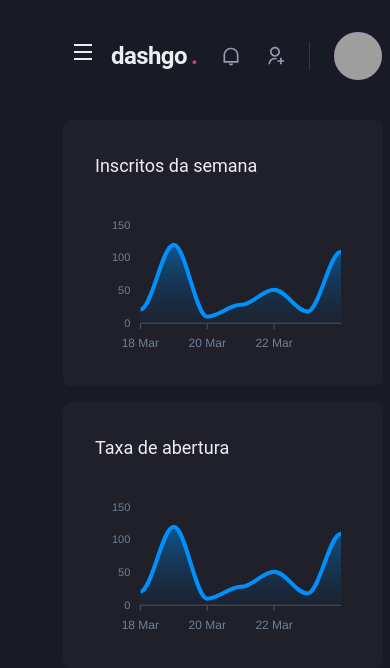
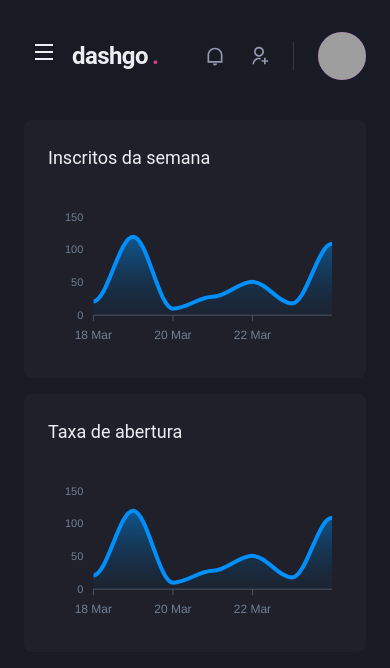
Before and after one commit to denisfloyd/ignite-dashgo, a Next.js app: page /dashboard in a window 390 px wide. Shown: the top 668 px of the page. Built offline with nearby package versions, Linux system fonts and the light colour scheme; grey boxes are pictures that could not be loaded.

Commit message:
refactor: :art: dashboard responsive

```diff
--- a/src/components/Header/index.tsx
+++ b/src/components/Header/index.tsx
@@ -20,7 +20,7 @@ export function Header() {
       as="header"
       width="100%"
       height="20"
-      maxWidth="80%"
+      maxWidth={1480}
       marginX="auto"
       marginTop="4"
       paddingX="6"
--- a/src/pages/dashboard.tsx
+++ b/src/pages/dashboard.tsx
@@ -65,18 +65,18 @@ export default function Dashboard() {
   return (
     <Flex direction="column" h="100vh">
       <Header />
-      <Flex w="100%" my="6" maxWidth="80%" mx="auto" px="6">
+      <Flex w="100%" my="6" maxWidth={1480} mx="auto" px="6">
         <Sidebar />
 
         <SimpleGrid flex="1" gap="4" minChildWidth="320px" align="flex-start">
-          <Box p="8" bg="gray.800" borderRadius={8} pb="4">
+          <Box p={["6", "8"]} bg="gray.800" borderRadius={8} pb="4">
             <Text fontSize="lg" mb="4">
               Inscritos da semana
             </Text>
             <Chart options={options} series={series} type="area" height={160} />
           </Box>
 
-          <Box p="8" bg="gray.800" borderRadius={8} pb="4">
+          <Box p={["6", "8"]} bg="gray.800" borderRadius={8} pb="4">
             <Text fontSize="lg" mb="4">
               Taxa de abertura
             </Text>
```
